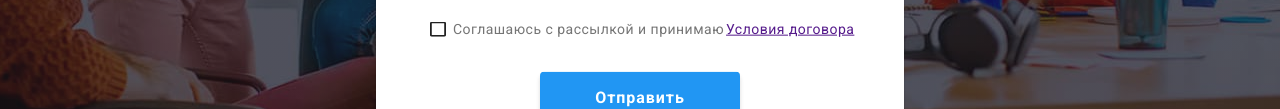
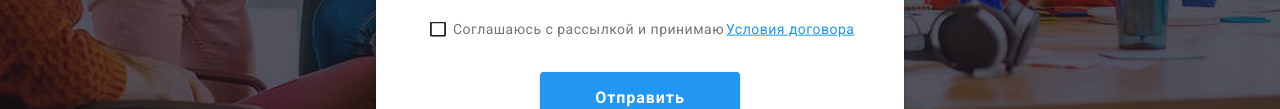
Before and after one commit to YanaHorbachova/goit-markup-hw-06, a plain HTML site: page index.html in a window 1280 px wide. Both pictures are taken after a click on the button "Заказать услугу". Shown: the part 541-650 px from the top of the page. Drawn offline with nearby package versions, Linux system fonts and the light colour scheme.

```diff
--- a/styles/styles.css
+++ b/styles/styles.css
@@ -710,6 +710,8 @@
   }
   .user-conditions a {
     margin-left: 2px;
+    color: var(--accent-collor);
+    text-decoration: underline;
   }
   .form .button {
     width: 200px;
```
